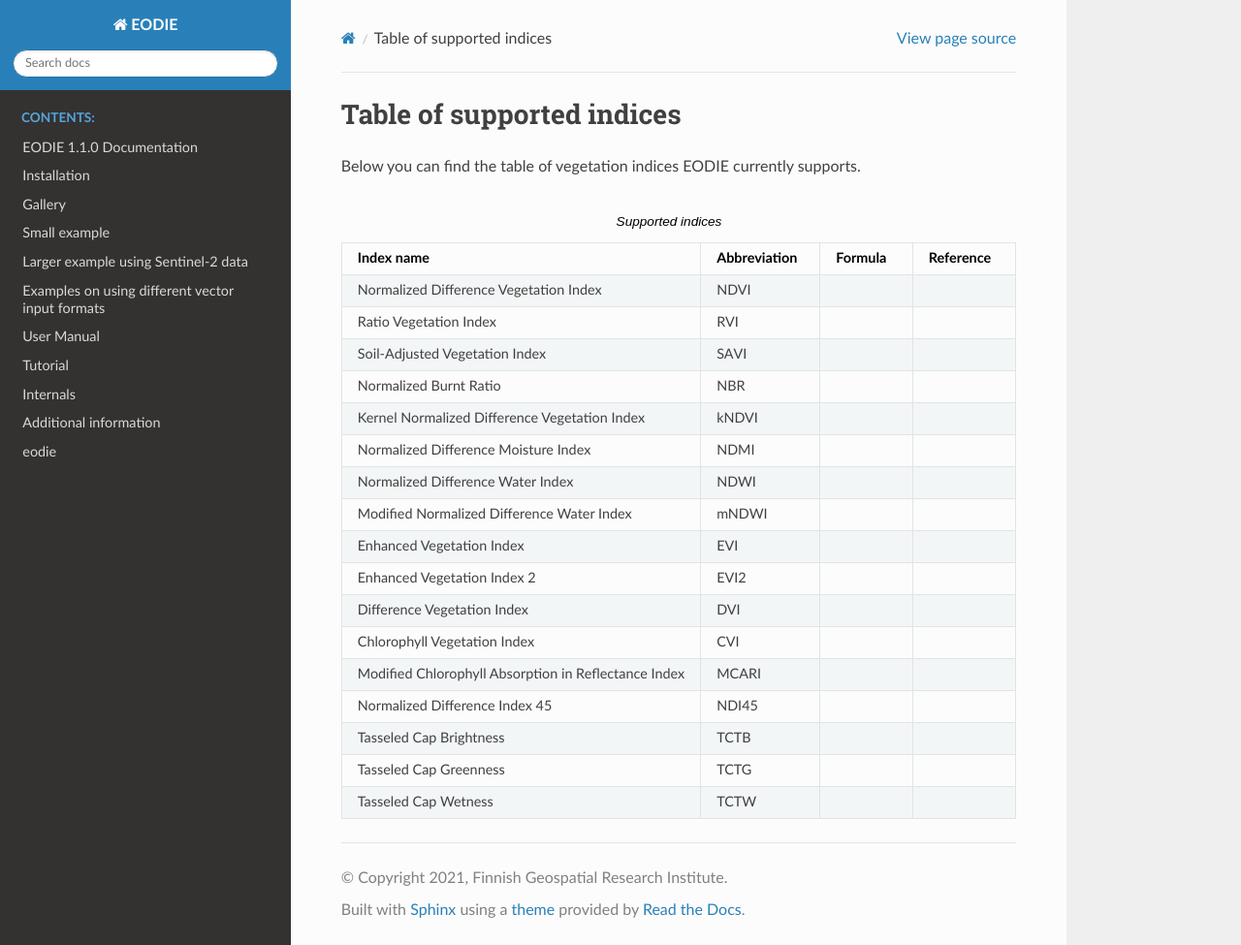
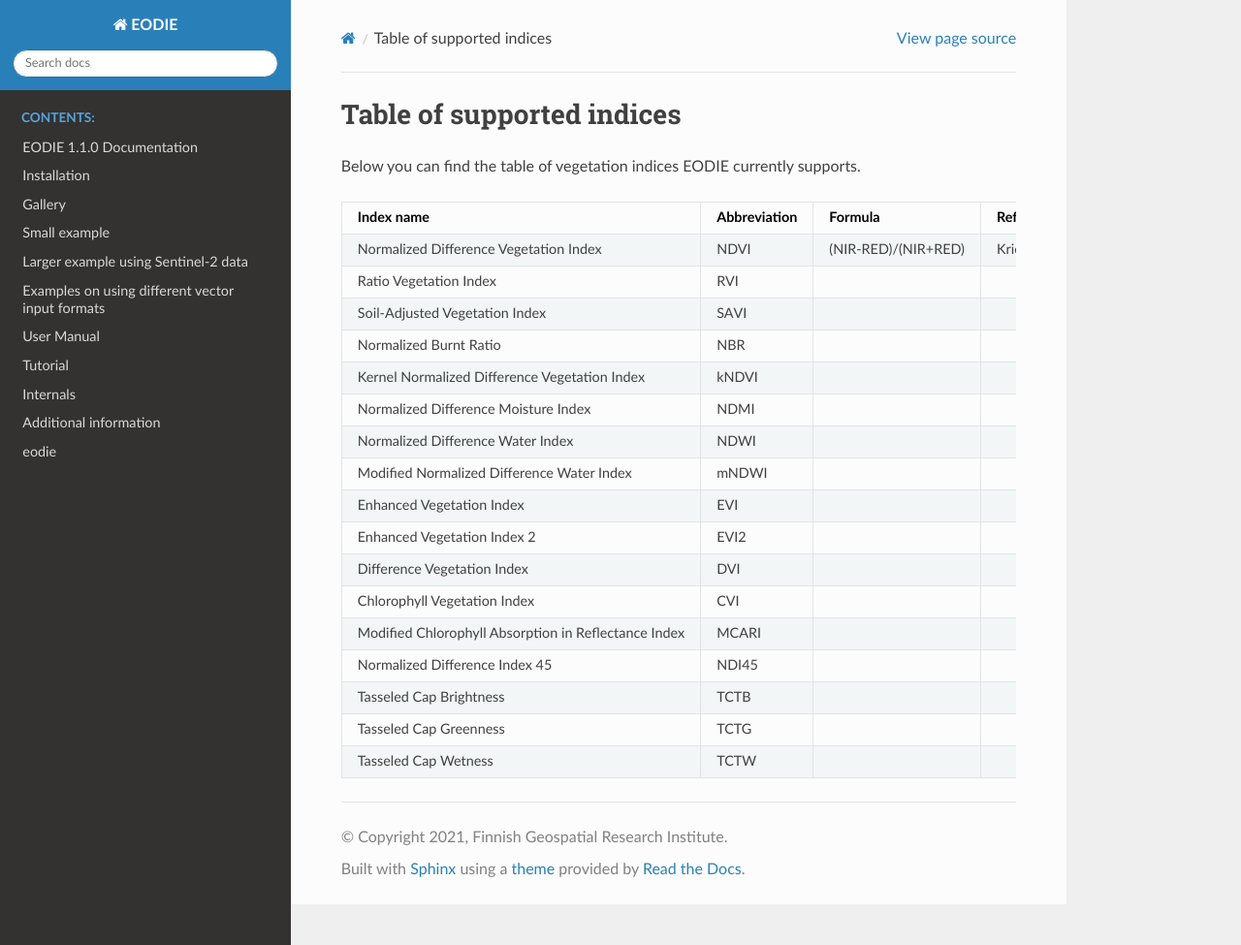
Before and after one commit to samumantha/EODIE, a Sphinx documentation site: the page built from docs/Index_table.rst, in a window 1280 px wide and 975 px high. Shown: the whole window at 97% size. Built offline with Sphinx 7.4.7 and the Read the Docs theme 2.0.0, drawn with Linux system fonts in a browser that asks for light colours.

```diff
--- a/docs/Index_table.rst
+++ b/docs/Index_table.rst
@@ -5,12 +5,12 @@ Table of supported indices
 
 Below you can find the table of vegetation indices EODIE currently supports.
 
-.. csv-table:: Supported indices
+.. csv-table::
     :widths: 30, 30, 30, 30
     :header-rows: 1
 
     Index name,Abbreviation,Formula,Reference
-    Normalized Difference Vegetation Index,NDVI,,
+    Normalized Difference Vegetation Index,NDVI, (NIR-RED)/(NIR+RED), Kriegler et al. (1969)
     Ratio Vegetation Index,RVI,,
     Soil-Adjusted Vegetation Index,SAVI,,
     Normalized Burnt Ratio,NBR,,
```
